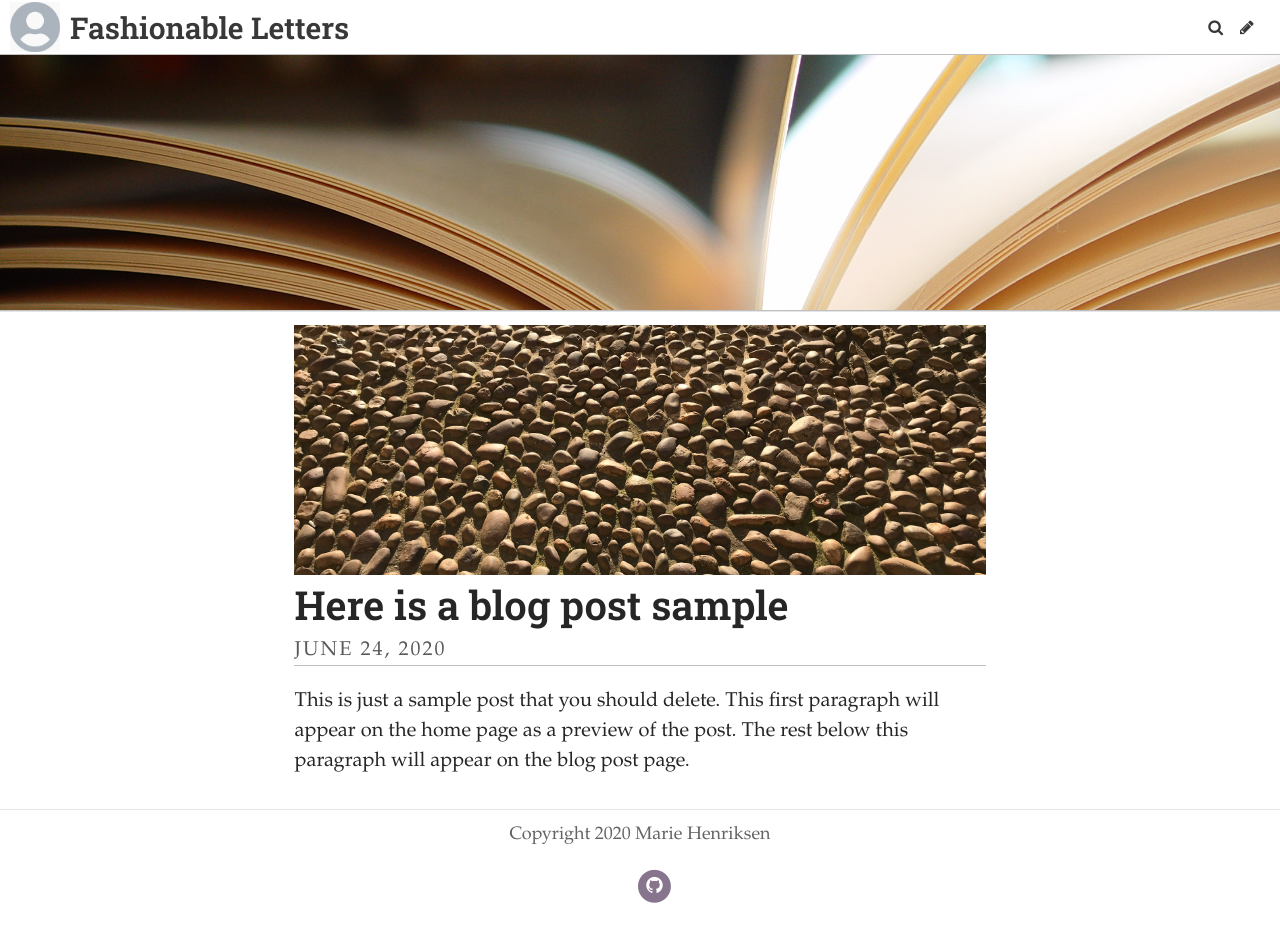
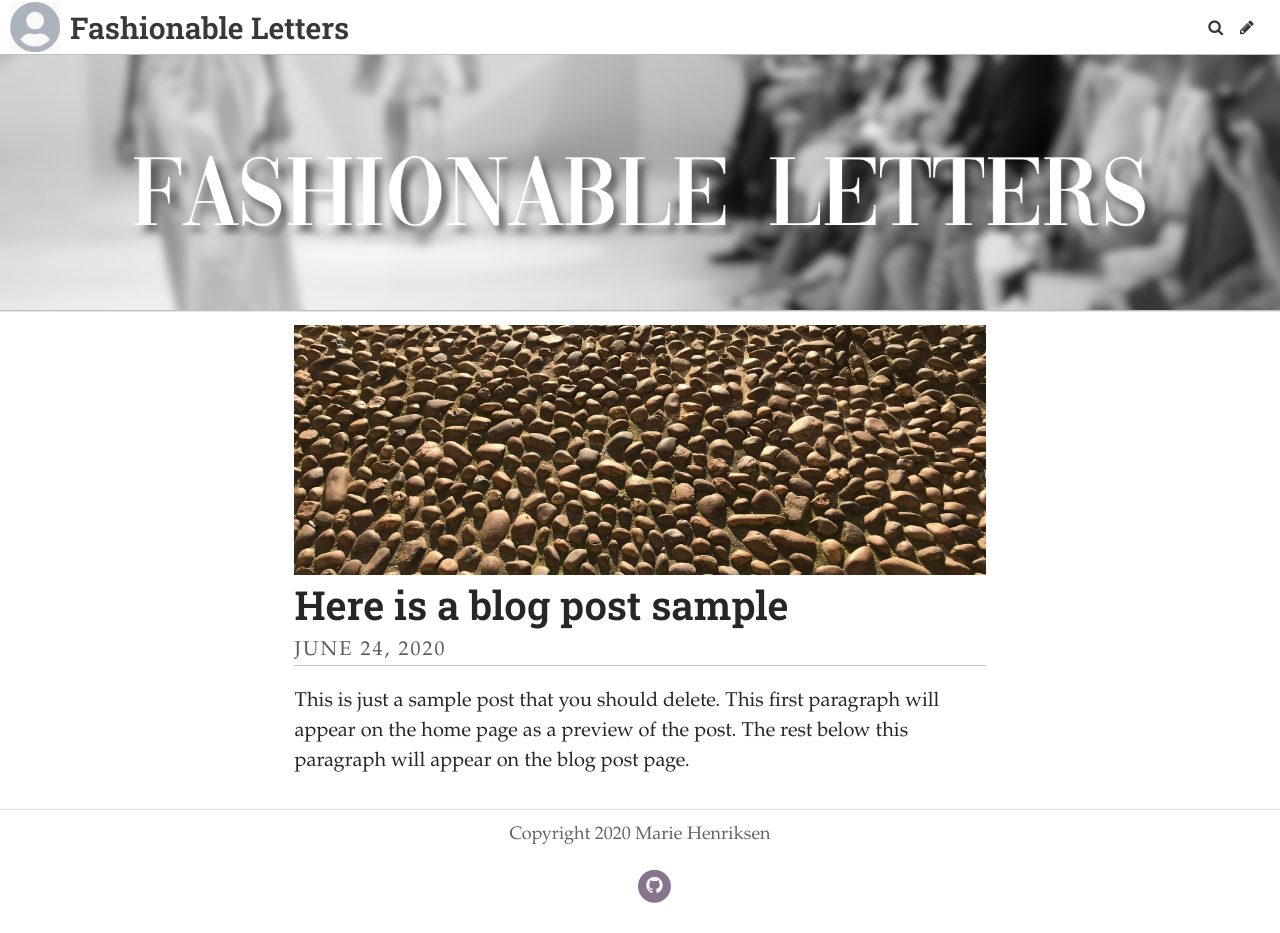
Before and after one commit to Mariehenriksen/fashionabletexts, a Jekyll site: the page built from index.html, in a window 1280 px wide. Built offline with Jekyll 4.4.1, drawn with Linux system fonts in a browser that asks for light colours; some web fonts are replaced; the list of posts is cut into pages by our own code.

Commit message:
Update Settings “general”

```diff
--- a/_data/settings.yml
+++ b/_data/settings.yml
@@ -2,7 +2,7 @@ title: Fashionable Letters
 description: ""
 header_text: ""
 footer_text: Copyright 2020 Marie Henriksen
-header_feature_image: ../uploads/pages.jpg
+header_feature_image: ../uploads/yes.jpg
 bannerheight: 20vmax
 logo: /uploads/logo.jpg
 favicon: /uploads/favicon.ico
```
Also changed, not shown: uploads/yes.jpg (added).
